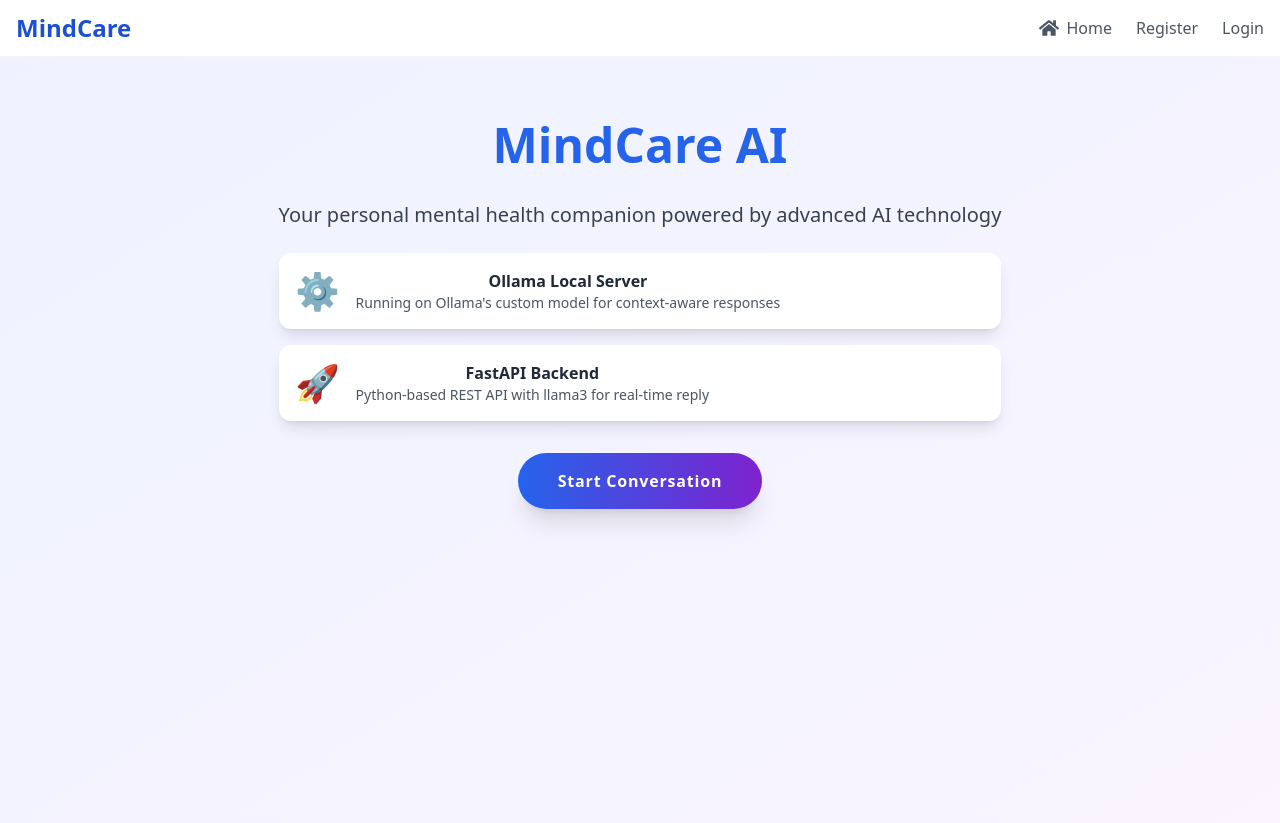
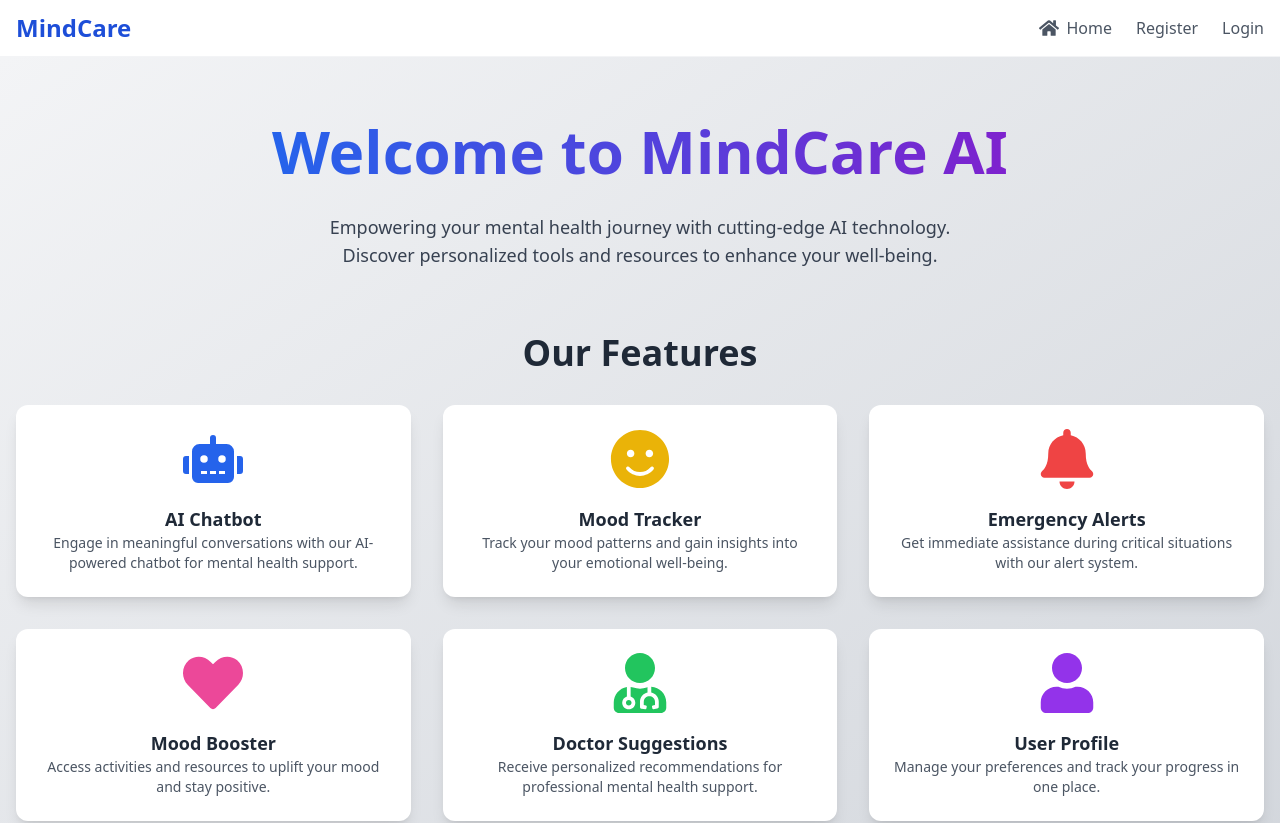
Before and after one commit to md-hameem/MindCare, a React (Create React App) app in the folder frontend/: page / in a window 1280 px wide. Shown: the top 823 px of the page. Built offline with nearby package versions, Linux system fonts and the light colour scheme; no server answers.

Commit message:
refined homepage

```diff
--- a/frontend/src/components/landingpage.js
+++ b/frontend/src/components/landingpage.js
@@ -1,11 +1,19 @@
-import React from 'react';
-import { motion } from 'framer-motion';
-import { Link } from 'react-router-dom';
+import React from "react";
+import { motion } from "framer-motion";
+import { Link } from "react-router-dom";
+import {
+  FaRobot,
+  FaSmile,
+  FaBell,
+  FaHeart,
+  FaUserMd,
+  FaUser,
+} from "react-icons/fa";
 
 const LandingPage = () => {
   return (
     <motion.div
-      className="min-h-screen bg-gradient-to-br from-indigo-50 to-purple-50"
+      className="min-h-screen bg-gradient-to-br from-gray-100 to-gray-300"
       initial={{ opacity: 0 }}
       animate={{ opacity: 1 }}
       exit={{ opacity: 0 }}
@@ -14,89 +22,129 @@ const LandingPage = () => {
       <div className="max-w-7xl mx-auto px-4 py-16">
         <motion.div
           className="flex flex-col items-center justify-center h-full space-y-8"
-          initial={{ y: '20px', opacity: 0 }}
+          initial={{ y: "20px", opacity: 0 }}
           animate={{ y: 0, opacity: 1 }}
           transition={{ duration: 1 }}
         >
           <motion.h1
-            className="text-5xl font-extrabold text-center text-gradient text-blue-600 to-purple-700"
+            className="text-6xl font-extrabold text-center text-transparent bg-clip-text bg-gradient-to-r from-blue-600 to-purple-700"
             initial={{ y: -20, opacity: 0 }}
             animate={{ y: 0, opacity: 1 }}
             transition={{ duration: 0.8 }}
           >
-            MindCare AI
+            Welcome to MindCare AI
           </motion.h1>
 
-          <motion.div className="space-y-6 max-w-3xl text-center">
-            <motion.p
-              className="text-xl text-gray-700"
-              initial={{ y: 20, opacity: 0 }}
-              animate={{ y: 0, opacity: 1 }}
-              transition={{ delay: 0.2, duration: 0.8 }}
+          <motion.p
+            className="text-lg text-gray-700 max-w-2xl text-center"
+            initial={{ y: 20, opacity: 0 }}
+            animate={{ y: 0, opacity: 1 }}
+            transition={{ delay: 0.2, duration: 0.8 }}
+          >
+            Empowering your mental health journey with cutting-edge AI
+            technology. Discover personalized tools and resources to enhance
+            your well-being.
+          </motion.p>
+        </motion.div>
+
+        <section className="mt-16">
+          <h2 className="text-4xl font-bold text-center text-gray-800 mb-8">
+            Our Features
+          </h2>
+          <div className="grid grid-cols-1 md:grid-cols-2 lg:grid-cols-3 gap-8">
+            <Link
+              to="/chat"
+              className="p-6 bg-white rounded-xl shadow-lg flex flex-col items-center hover:shadow-xl transition"
             >
-              Your personal mental health companion powered by advanced AI technology
-            </motion.p>
+              <FaRobot className="text-blue-600 text-6xl mb-4" />
+              <h3 className="font-semibold text-gray-800 text-lg text-center">
+                AI Chatbot
+              </h3>
+              <p className="text-sm text-gray-600 text-center">
+                Engage in meaningful conversations with our AI-powered chatbot
+                for mental health support.
+              </p>
+            </Link>
 
-            <motion.div className="space-y-4">
-              <motion.div
-                className="flex items-center gap-4 p-4 bg-white rounded-xl shadow-lg"
-                initial={{ y: 20, opacity: 0 }}
-                animate={{ y: 0, opacity: 1 }}
-                transition={{ delay: 0.4, duration: 0.8 }}
-              >
-                <span className="text-4xl text-blue-600">
-                  <motion.span
-                    animate={{ rotate: 360 }}
-                    transition={{ repeat: Infinity, duration: 2 }}
-                  >
-                    ⚙️
-                  </motion.span>
-                </span>
-                <div>
-                  <h3 className="font-semibold text-gray-800">Ollama Local Server</h3>
-                  <p className="text-sm text-gray-600">
-                    Running on Ollama's custom model for context-aware responses
-                  </p>
-                </div>
-              </motion.div>
+            <Link
+              to="/moodtracker"
+              className="p-6 bg-white rounded-xl shadow-lg flex flex-col items-center hover:shadow-xl transition"
+            >
+              <FaSmile className="text-yellow-500 text-6xl mb-4" />
+              <h3 className="font-semibold text-gray-800 text-lg text-center">
+                Mood Tracker
+              </h3>
+              <p className="text-sm text-gray-600 text-center">
+                Track your mood patterns and gain insights into your emotional
+                well-being.
+              </p>
+            </Link>
 
-              <motion.div
-                className="flex items-center gap-4 p-4 bg-white rounded-xl shadow-lg"
-                initial={{ y: 20, opacity: 0 }}
-                animate={{ y: 0, opacity: 1 }}
-                transition={{ delay: 0.6, duration: 0.8 }}
-              >
-                <span className="text-4xl text-indigo-600">
-                  <motion.span
-                    animate={{ y: -5 }}
-                    transition={{ repeat: Infinity, duration: 1.5 }}
-                  >
-                    🚀
-                  </motion.span>
-                </span>
-                <div>
-                  <h3 className="font-semibold text-gray-800">FastAPI Backend</h3>
-                  <p className="text-sm text-gray-600">
-                    Python-based REST API with llama3 for real-time reply
-                  </p>
-                </div>
-              </motion.div>
-            </motion.div>
-          </motion.div>
+            <Link
+              to="/emergencyalert"
+              className="p-6 bg-white rounded-xl shadow-lg flex flex-col items-center hover:shadow-xl transition"
+            >
+              <FaBell className="text-red-500 text-6xl mb-4" />
+              <h3 className="font-semibold text-gray-800 text-lg text-center">
+                Emergency Alerts
+              </h3>
+              <p className="text-sm text-gray-600 text-center">
+                Get immediate assistance during critical situations with our
+                alert system.
+              </p>
+            </Link>
 
-          <motion.div className="mt-12">
-            <Link to="/chat">
-              <motion.button
-                whileHover={{ scale: 1.05 }}
-                whileTap={{ scale: 0.95 }}
-                className="bg-gradient-to-r from-blue-600 to-purple-700 text-white px-10 py-4 rounded-full shadow-xl font-semibold tracking-wider"
-              >
-                Start Conversation
-              </motion.button>
+            <Link
+              to="/moodbooster"
+              className="p-6 bg-white rounded-xl shadow-lg flex flex-col items-center hover:shadow-xl transition"
+            >
+              <FaHeart className="text-pink-500 text-6xl mb-4" />
+              <h3 className="font-semibold text-gray-800 text-lg text-center">
+                Mood Booster
+              </h3>
+              <p className="text-sm text-gray-600 text-center">
+                Access activities and resources to uplift your mood and stay
+                positive.
+              </p>
             </Link>
-          </motion.div>
-        </motion.div>
+
+            <Link
+              to="/docsuggestion"
+              className="p-6 bg-white rounded-xl shadow-lg flex flex-col items-center hover:shadow-xl transition"
+            >
+              <FaUserMd className="text-green-500 text-6xl mb-4" />
+              <h3 className="font-semibold text-gray-800 text-lg text-center">
+                Doctor Suggestions
+              </h3>
+              <p className="text-sm text-gray-600 text-center">
+                Receive personalized recommendations for professional mental
+                health support.
+              </p>
+            </Link>
+
+            <Link
+              to="/profile"
+              className="p-6 bg-white rounded-xl shadow-lg flex flex-col items-center hover:shadow-xl transition"
+            >
+              <FaUser className="text-purple-600 text-6xl mb-4" />
+              <h3 className="font-semibold text-gray-800 text-lg text-center">
+                User Profile
+              </h3>
+              <p className="text-sm text-gray-600 text-center">
+                Manage your preferences and track your progress in one place.
+              </p>
+            </Link>
+          </div>
+        </section>
       </div>
+
+      <footer className="bg-gray-800 text-white py-6">
+        <div className="max-w-7xl mx-auto px-4 text-center">
+          <p className="text-sm">
+            &copy; 2025 MindCare AI. All rights reserved.
+          </p>
+        </div>
+      </footer>
     </motion.div>
   );
 };
```
